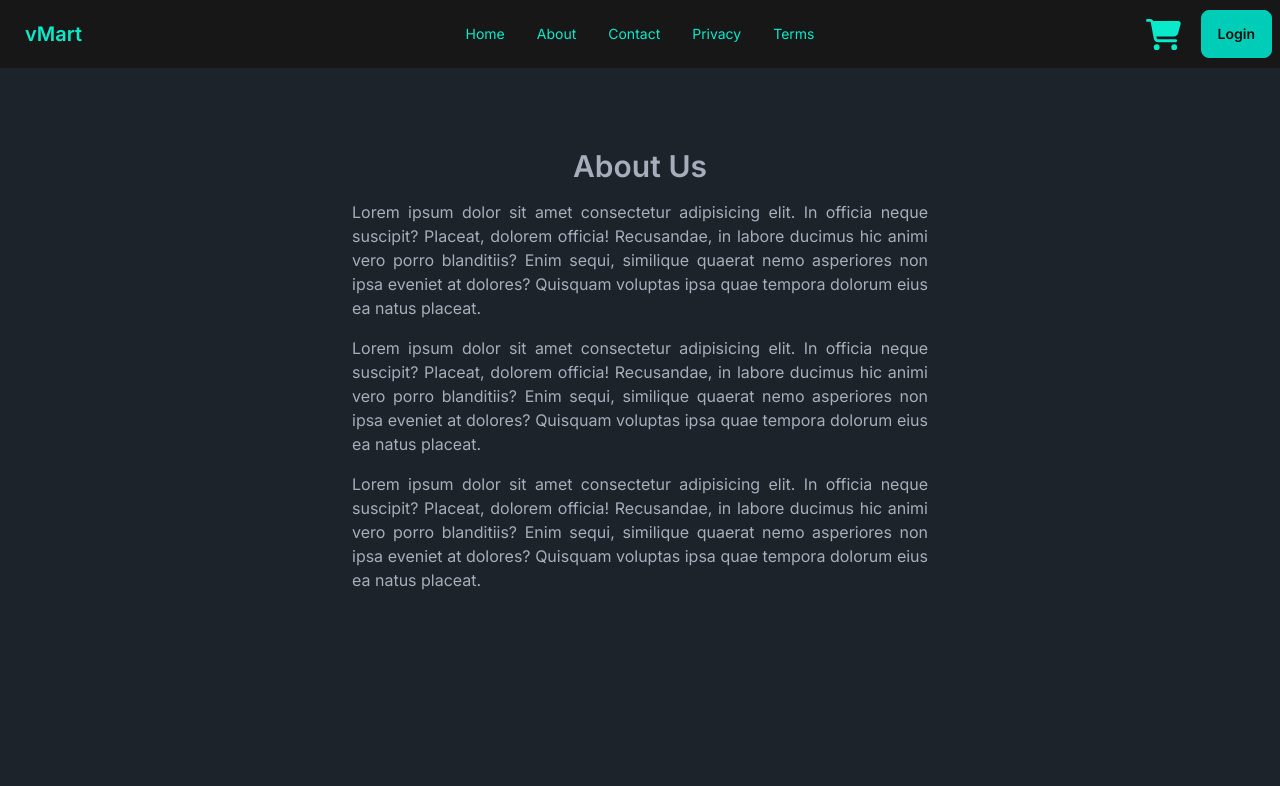
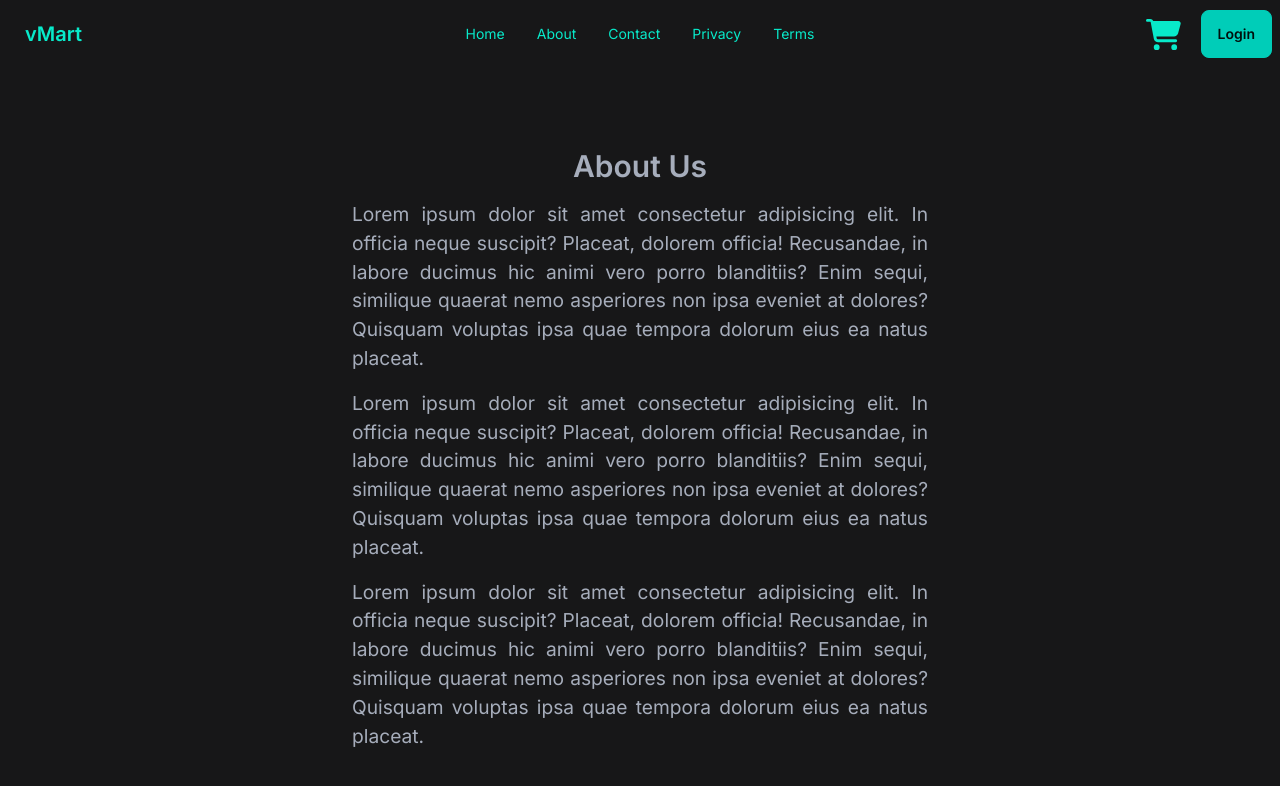
Before and after one commit to VikasMeshram2708/Vmart-Ecommerce-app, a Next.js app in the folder vmart-app/: page /about in a window 1280 px wide. Shown: the top 786 px of the page. Built offline with nearby package versions, Linux system fonts and the light colour scheme; no server answers.

Commit message:
:tada: added background color on satic pages

```diff
--- a/vmart-app/app/about/page.tsx
+++ b/vmart-app/app/about/page.tsx
@@ -1,7 +1,7 @@
 export default function About() {
   return (
-    <section>
-      <div className="max-w-xl mx-auto text-justify mt-20 grid gap-4">
+    <section className="min-h-screen bg-primary">
+      <div className="max-w-xl mx-auto text-justify pt-20 text-[1.2rem] grid gap-4">
         <h1 className="text-3xl font-semibold text-center">About Us</h1>
         <p>
           Lorem ipsum dolor sit amet consectetur adipisicing elit. In officia
--- a/vmart-app/app/contact/page.tsx
+++ b/vmart-app/app/contact/page.tsx
@@ -1,7 +1,7 @@
 export default function Contact() {
     return (
-      <section>
-        <div className="max-w-xl mx-auto text-justify mt-20 grid gap-4">
+      <section className="min-h-screen bg-primary">
+        <div className="max-w-xl mx-auto text-justify pt-20 text-[1.2rem] grid gap-4">
           <h1 className="text-3xl font-semibold text-center">Contact Us</h1>
           <p>
             Lorem ipsum dolor sit amet consectetur adipisicing elit. In officia
--- a/vmart-app/app/privacy/page.tsx
+++ b/vmart-app/app/privacy/page.tsx
@@ -1,7 +1,7 @@
 export default function Privacy() {
     return (
-      <section>
-        <div className="max-w-xl mx-auto text-justify mt-20 grid gap-4">
+      <section className="min-h-screen bg-primary">
+        <div className="max-w-xl mx-auto text-justify pt-20 text-[1.2rem] grid gap-4">
           <h1 className="text-3xl font-semibold text-center">Privacy Us</h1>
           <p>
             Lorem ipsum dolor sit amet consectetur adipisicing elit. In officia
--- a/vmart-app/app/terms/page.tsx
+++ b/vmart-app/app/terms/page.tsx
@@ -1,7 +1,7 @@
 export default function Terms() {
     return (
-      <section>
-        <div className="max-w-xl mx-auto text-justify mt-20 grid gap-4">
+      <section className="min-h-screen bg-primary">
+        <div className="max-w-xl mx-auto text-justify pt-20 text-[1.2rem] grid gap-4">
           <h1 className="text-3xl font-semibold text-center">Terms Us</h1>
           <p>
             Lorem ipsum dolor sit amet consectetur adipisicing elit. In officia
```
